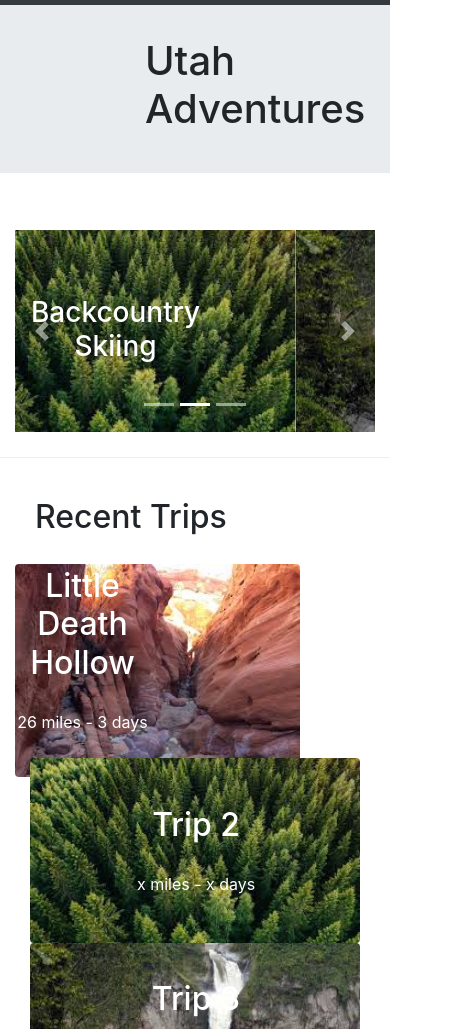
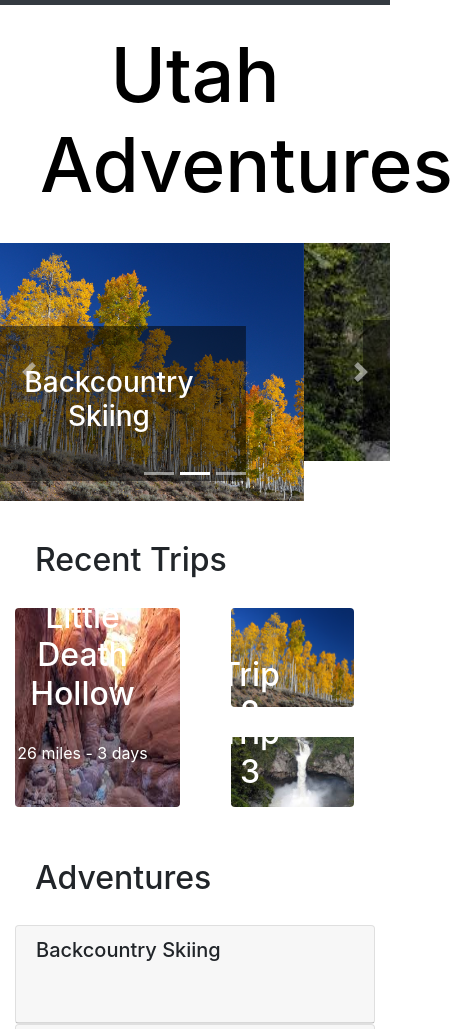
Before and after one commit to JacobM8/UtahAdventures, a website: page index.html in a window 390 px wide. Shown: the part 71-1100 px from the top of the page, 453 px wide, since content can reach past the window. Drawn offline with nearby package versions, Linux system fonts and the light colour scheme.

Commit message:
made edits to carousel

```diff
--- a/css/styles.css
+++ b/css/styles.css
@@ -1,3 +1,8 @@
+h1 {
+    padding: 25px;
+    font-size: 75px;
+}
+
 h2 {
     margin-top: 20px;
     padding: 20px;
@@ -47,12 +52,45 @@ h3 {
 
 .bottom-far-right {
     position: absolute;
-    bottom: 8px;
-    right: 130px;
+    bottom: -30px;
+    right: 85px;
 }
 
 .top-right {
     position: absolute;
     top: 8px;
-    right: 130px;
+    right: 85px;
 }
+
+.center {
+    text-align: center;
+}
+
+.padding-top{
+      padding-top: 30px;
+}
+
+.carousel-caption {
+    background-color: rgba(0, 0, 0, 0.5);
+}
+
+/*
+Forces carousel image to be 100% width and not max width of 100%
+*/
+.carousel-item .img-fluid {
+    width:100%;
+    height:100%;
+}
+
+.carousel-inner{
+    width:100%;
+    max-height: 600px !important;
+}
+
+.jumbotron {
+    margin: 0;
+    padding: 0px;
+    color: black;
+    text-align: center;
+    background: transparent;
+}
--- a/index.html
+++ b/index.html
@@ -17,7 +17,6 @@
 </head>
 
 <body>
-
     <nav class="navbar navbar-expand-sm navbar-dark bg-dark sticky-top">
         <div class="container">
             <a class="navbar-brand" href="#"><img src="img/UtahAdventuresIcon.png" height="50" width="80" /></a>
@@ -43,21 +42,20 @@
         </div>
     </nav>
 
-    <header class="jumbotron jumbotron-fluid">
+
+
+    <div>
+        <header class="jumbotron bg-transparent">
             <div class="container">
                 <div class="row">
-                <div class="col-4 col-sm-3 col-md-2 align-self-center">
-                </div>
                     <div class="col">
                         <h1>Utah Adventures</h1>
                     </div>
                 </div>
             </div>
         </header>
-
-    <div class="container">
-        <div class="row row-content">
-            <div class="col-md-8 mx-auto">
+        <div class="row">
+            <div class="col">
                 <div id="homeCarousel" class="carousel slide" data-ride="carousel">
                     <ol class="carousel-indicators">
                         <li data-target="#homeCarousel" data-slide-to="0" class="active"></li>
@@ -66,9 +64,9 @@
                     </ol>
                     <div class="carousel-inner">
                         <div class="carousel-item active">
-                            <img class="d-block w-100" src="img/trees.jpeg" alt="Backcountry Skiing" />
+                            <img class="d-block w-100" src="img/trees.jpg" alt="Backcountry Skiing" />
                             <div class="carousel-caption">
-                                <h3>Backcountry Skiing</h3>
+                                <h3>Backcountry Skiing</h4>
                             </div>
                         </div>
                         <div class="carousel-item">
@@ -77,7 +75,6 @@
                                 <h3>Hiking</h3>
                             </div>
                         </div>
-                        <!-- need to adjust the size to match the other 2 pics -->
                         <div class="carousel-item">
                             <img class="d-block w-100" src="img/resort_skiing.png" alt="Resort Skiing"/>
                             <div class="carousel-caption">
@@ -96,7 +93,9 @@
                 </div>
             </div>
         </div>
+    </div>
 
+    <div class="container">
         <div class="row align-items-center">
             <div class="col-sm-4 col-md-3">
                 <h2 class="text-sm">Recent Trips</h2>
@@ -105,7 +104,7 @@
         <div class="container2">
             <div class="row">
                 <div class="col-6">
-                    <img src="img/little_death_hollow.jpeg" alt="Little Death Hollow Pic" style="height:110%;" class="rounded">
+                    <img src="img/little_death_hollow.jpeg" alt="Little Death Hollow Pic" style="height:110%;" class="rounded w-100">
                     <div class="bottom-right">
                         <h2>Little Death Hollow</h2>
                         <p>26 miles - 3 days</p>
@@ -113,22 +112,22 @@
                 </div>
                 <div class="col">
                     <!-- how do you add a margin or padding between the two vertical images -->
-                    <img src="img/trees.jpeg" alt="Trip2" style="height: 55%;" class="rounded mx-auto d-block">
+                    <img src="img/trees.jpg" alt="Trip2" style="height: 55%;" class="rounded w-75">
                     <div class="top-right">
                         <h2>Trip 2</h2>
-                        <p> x miles - x days</p>
+                        <p class="d-none d-md-block"> x miles - x days</p>
                     </div>
-                    <img src="img/waterfall.jpeg" alt="Trip3" style="height:55%;" class="rounded">
+                    <img src="img/waterfall.jpeg" alt="Trip3" style="height:55%;" class="rounded w-75 padding-top">
                     <div class="bottom-far-right">
                         <h2>Trip 3</h2>
-                        <p>x miles - x days</p>
+                        <p class="d-none d-md-block">x miles - x days</p>
                     </div>
                 </div>
             </div>
         </div>
 
         <div class="row">
-            <div class="col">
+            <div class="col padding-top">
                 <h2>Adventures</h2>
                     <div id="accordion">
                         <div class="card">
@@ -208,13 +207,15 @@
         </div>
     </div>
 
-    <div class="container">
+    <div class="container center">
         <div class="row row-content">
             <div class="col-12">
-                <h2>Send Me Your Feedback</h2>
+                <h2>Contact Me</h2>
+                <p>Have questions about my trips or gear?</p>
+                <p>Want ideas for your trip? (routes, packing list, etc)</p>
             </div>
             <div class="col-md-10">
-                <form>
+                <form class="padding-top">
                     <div class="form-group row">
                         <label for="firstName" class="col-md-2 col-form-label">First Name</label>
                         <div class="col-md-10">
```
Also changed, not shown: img/resort_skiing.png, img/trees.jpeg (deleted), img/trees.jpg (added), 1 other file. Lines whose indentation alone changed are shown as unchanged.
